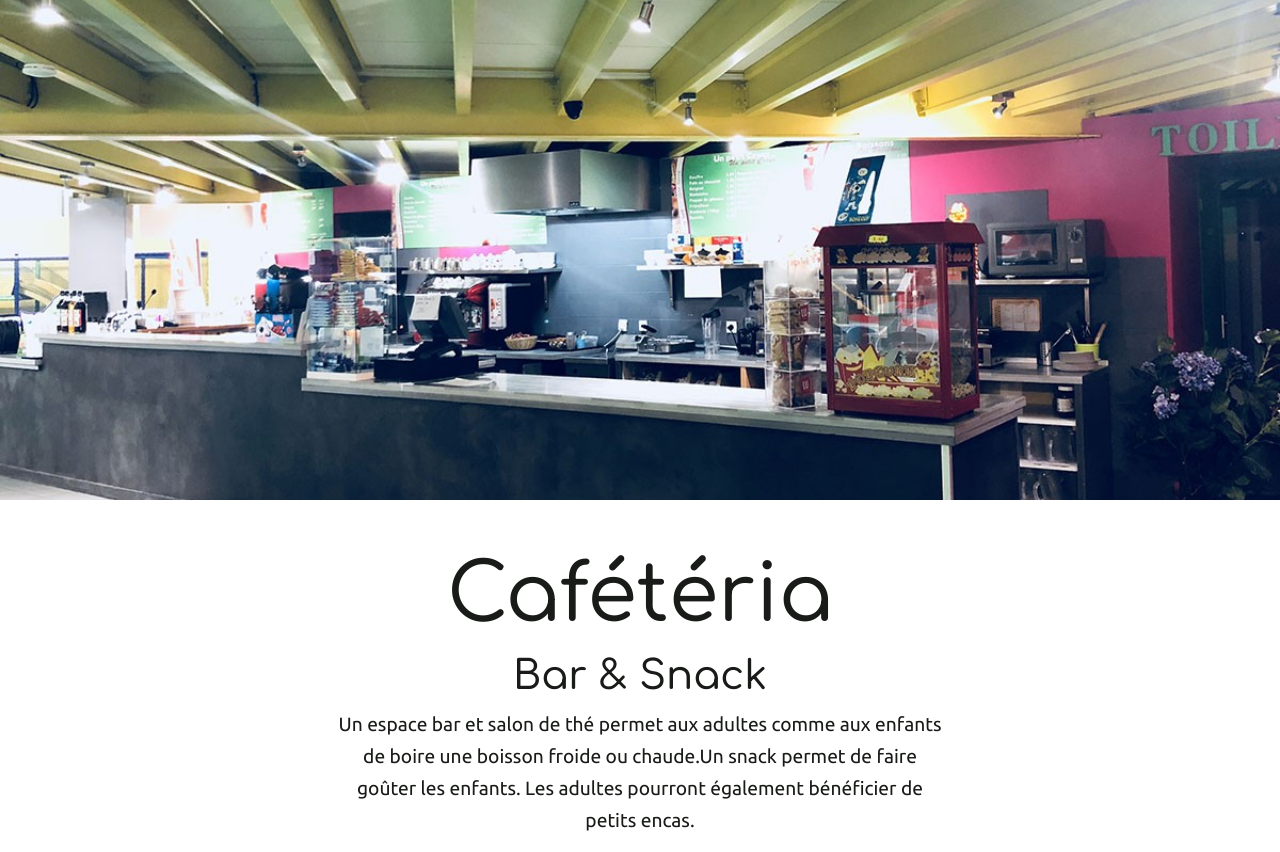
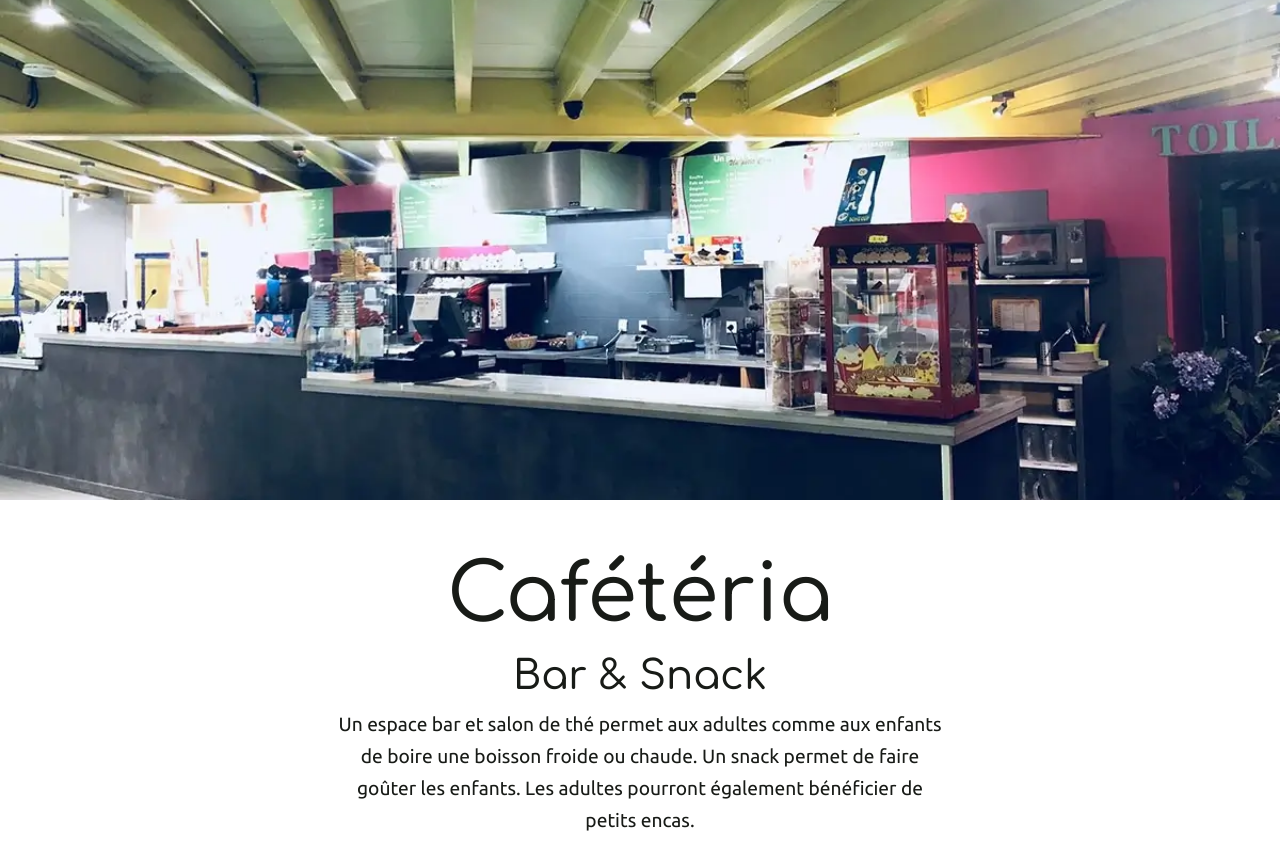
Before and after one commit to WildCodeSchool/2022-03-php-orleans-project-rigolou, a PHP site: template src/View/Cafeteria/index.html.twig in a window 1280 px wide. Run offline with PHP 8.4, Linux system fonts and the light colour scheme; the template is opened without the code that fills it, so the values that code supplies are empty; some libraries are stand-ins or nearby versions; some web fonts are replaced.

Commit message:
change img format and made requested changes

```diff
--- a/src/View/Cafeteria/index.html.twig
+++ b/src/View/Cafeteria/index.html.twig
@@ -13,13 +13,13 @@
 
 	<header class="img p-0">
 		<div class="row m-0 p-0">
-			<img class="img_cafet p-0" src="assets/images/Cafet.jpeg" alt="">
+			<img class="img_cafet p-0" src="assets/images/Cafet-1.webp" alt="">
 		</div>
 		<div class="text-center my-5">
-			<h3 class=''>Cafétéria</h3>
+			<h3>Cafétéria</h3>
 			<h4>Bar & Snack</h4>
 			<div class="row m-0 p-0">
-				<p class="col-md-6 offset-md-3">Un espace bar et salon de thé permet aux adultes comme aux enfants de boire une boisson froide ou chaude.Un snack permet de faire goûter les enfants. Les adultes pourront également bénéficier de petits encas.
+				<p class="col-md-6 offset-md-3">Un espace bar et salon de thé permet aux adultes comme aux enfants de boire une boisson froide ou chaude. Un snack permet de faire goûter les enfants. Les adultes pourront également bénéficier de petits encas.
 				</p>
 			</div>
 		</div>
```
Also changed, not shown: public/assets/images/Cafet-1.webp (added), public/assets/images/Cafet.jpeg (deleted).
